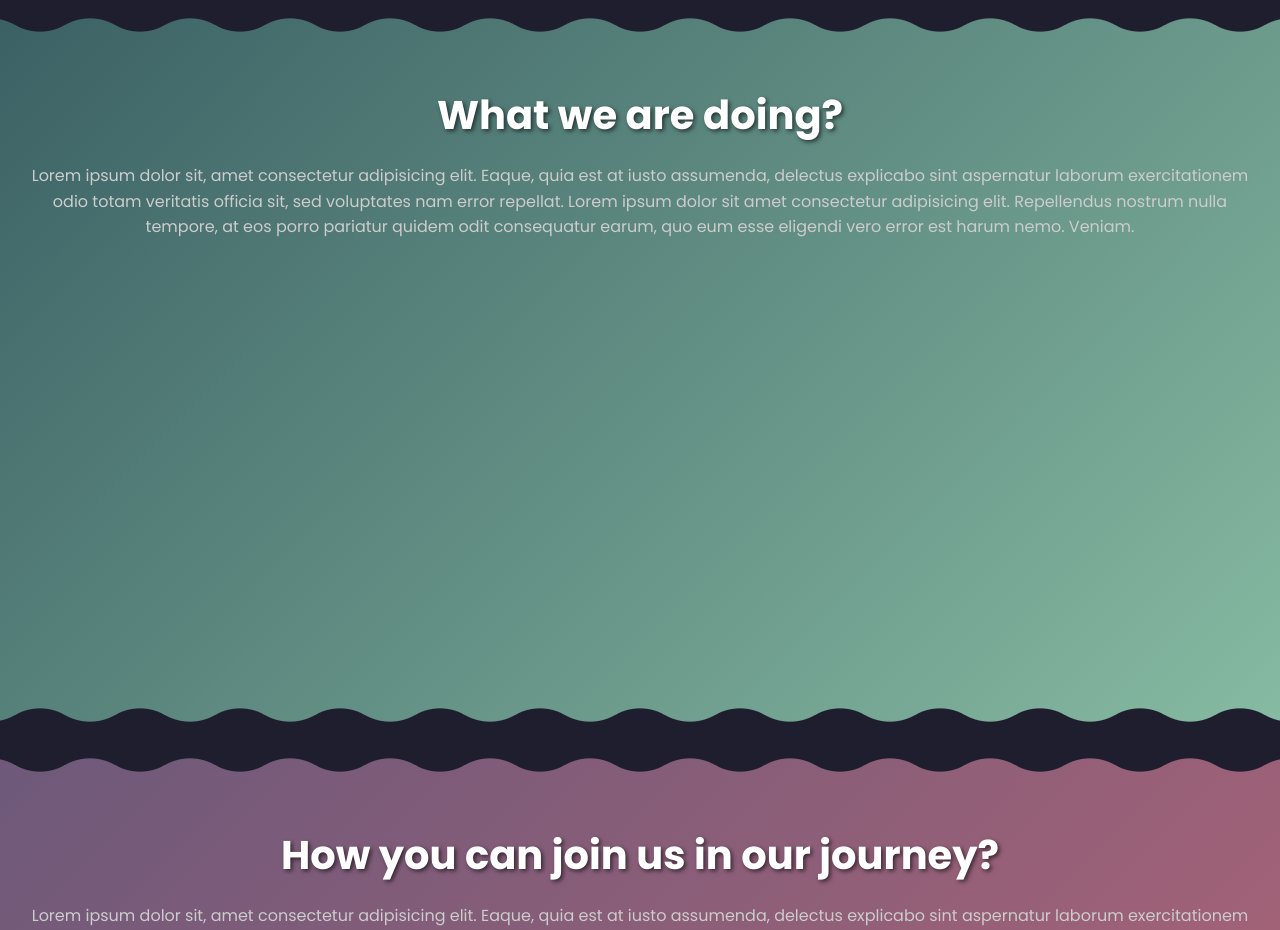
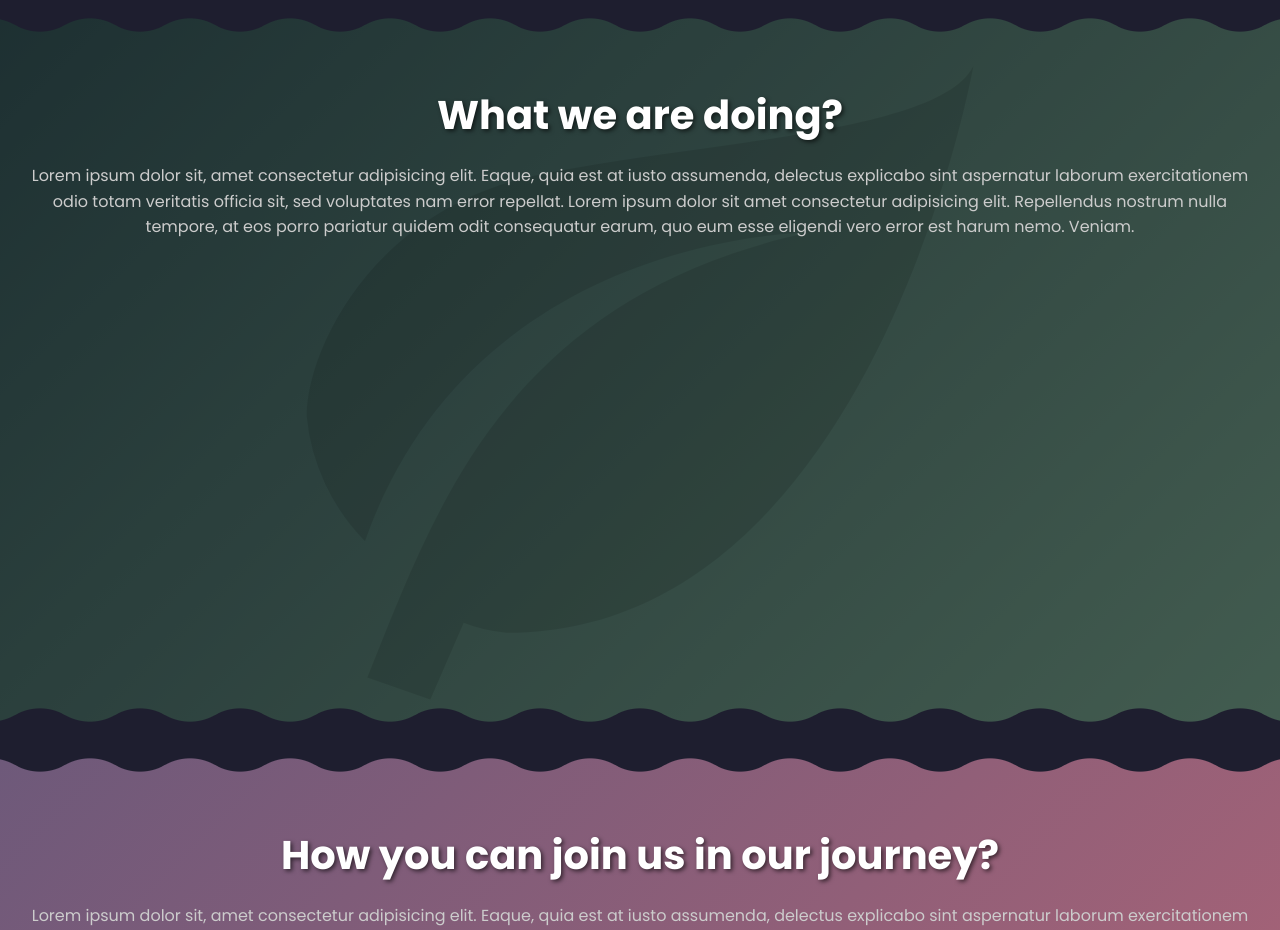
Before and after one commit to ProjectCuboid/CityPointTeknofest, a Flask app: page / in a window 1280 px wide. Shown: the top 930 px of the page. Run offline with Flask 3, Linux system fonts and the light colour scheme.

Commit message:
Update getstarted.html

```diff
--- a/templates/client/getstarted.html
+++ b/templates/client/getstarted.html
@@ -13,13 +13,18 @@
     <section class="sections" id="section-1">
         <header>
             <h2>What we are doing?</h2>
-            <p>Lorem ipsum dolor sit, amet consectetur adipisicing elit. Eaque, quia est at iusto assumenda, delectus explicabo sint aspernatur laborum exercitationem odio totam veritatis officia sit, sed voluptates nam error repellat. Lorem ipsum dolor sit amet consectetur adipisicing elit. Repellendus nostrum nulla tempore, at eos porro pariatur quidem odit consequatur earum, quo eum esse eligendi vero error est harum nemo. Veniam.</p>
+            <p class="hoverable">Lorem ipsum dolor sit, amet consectetur adipisicing elit. Eaque, quia est at iusto assumenda, delectus explicabo sint aspernatur laborum exercitationem odio totam veritatis officia sit, sed voluptates nam error repellat. Lorem ipsum dolor sit amet consectetur adipisicing elit. Repellendus nostrum nulla tempore, at eos porro pariatur quidem odit consequatur earum, quo eum esse eligendi vero error est harum nemo. Veniam.</p>
         </header>
+        <div><?xml version="1.0" encoding="utf-8"?><!-- Uploaded to: SVG Repo, www.svgrepo.com, Generator: SVG Repo Mixer Tools -->
+            <svg width="800px" height="800px" viewBox="0 0 24 24" xmlns="http://www.w3.org/2000/svg">
+              <path d="M17,8C8,10,5.9,16.17,3.82,21.34L5.71,22l1-2.3A4.49,4.49,0,0,0,8,20C19,20,22,3,22,3,21,5,14,5.25,9,6.25S2,11.5,2,13.5a6.22,6.22,0,0,0,1.75,3.75C7,8,17,8,17,8Z"/>
+              <rect width="240" height="240" fill="none"/>
+            </svg></div>
     </section>
     <section class="sections" id="section-2">
         <header>
             <h2>How you can join us in our journey?</h2>
-            <p>Lorem ipsum dolor sit, amet consectetur adipisicing elit. Eaque, quia est at iusto assumenda, delectus explicabo sint aspernatur laborum exercitationem odio totam veritatis officia sit, sed voluptates nam error repellat. Lorem ipsum dolor sit amet consectetur adipisicing elit. A dolore nihil consequuntur corporis numquam excepturi, ab, explicabo eaque repellat maiores quis! Animi officia rem nesciunt ipsum molestias quas reiciendis at.</p>
+            <p class="hoverable">Lorem ipsum dolor sit, amet consectetur adipisicing elit. Eaque, quia est at iusto assumenda, delectus explicabo sint aspernatur laborum exercitationem odio totam veritatis officia sit, sed voluptates nam error repellat. Lorem ipsum dolor sit amet consectetur adipisicing elit. A dolore nihil consequuntur corporis numquam excepturi, ab, explicabo eaque repellat maiores quis! Animi officia rem nesciunt ipsum molestias quas reiciendis at.</p>
         </header>
     </section>
     <section class="sections" id="section-3">
@@ -60,6 +65,7 @@
     }
 
     #section-1 {
+    position: relative;  /* Ensure the section is relative for the overlay to work */
     height: 40rem;
     background: linear-gradient(135deg, #3B6064, #87BBA2);
     color: #F7F9F9;
@@ -71,6 +77,36 @@
         -webkit-mask: var(--mask);
         mask: var(--mask);
     }
+
+    #section-1::before {
+        content: '';  /* Pseudo-element requires content */
+        position: absolute;
+        top: 0;
+        left: 0;
+        width: 100%;
+        height: 100%;
+        background: rgba(0, 0, 0, 0.5);  /* Semi-transparent black */
+        z-index: 1;  /* Overlay z-index */
+    }
+
+    #section-1 div {
+        position: absolute;
+        top: 50%;
+        left: 50%;
+        transform: translate(-50%, -50%); /* Centers the SVG */
+        z-index: 2; /* Ensures the SVG is above the overlay but below the content */
+    }
+
+    #section-1 div svg {
+    opacity: 0.1;  /* Adjust this value to your desired level of transparency */
+    }
+
+
+    header {
+        position: relative;
+        z-index: 3;  /* Ensures header text is above everything */
+    }
+
 
     #section-2 {
         height: 40rem;
@@ -98,6 +134,7 @@
             mask: var(--mask);
     }
 
+
     button {
         position: relative;
         overflow: hidden;
@@ -113,6 +150,7 @@
         transition: color 0.4s ease, transform 0.3s ease;
     }
 
+    .howerable
     button::before {
         content: '';
         position: absolute;
```
Lines whose indentation alone changed are shown as unchanged.
